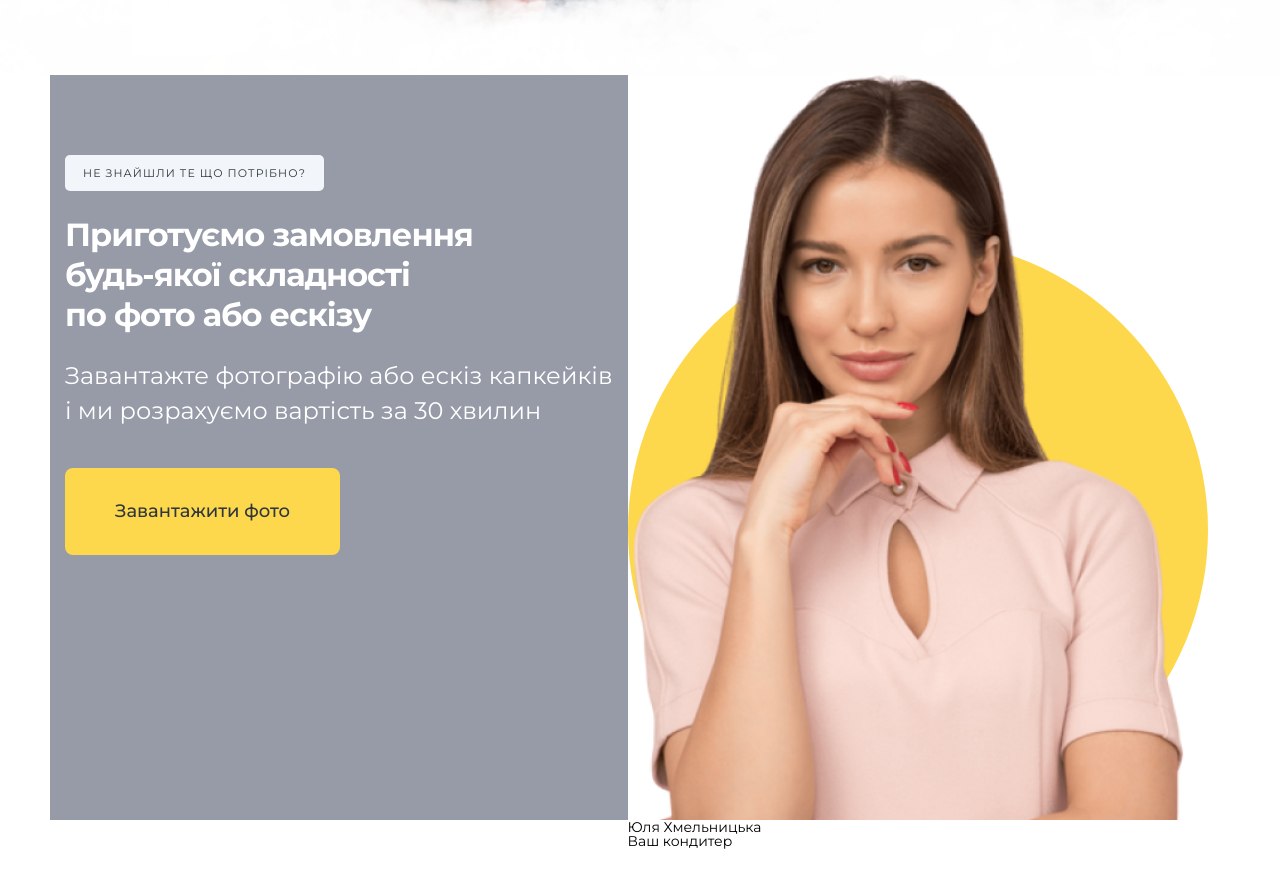
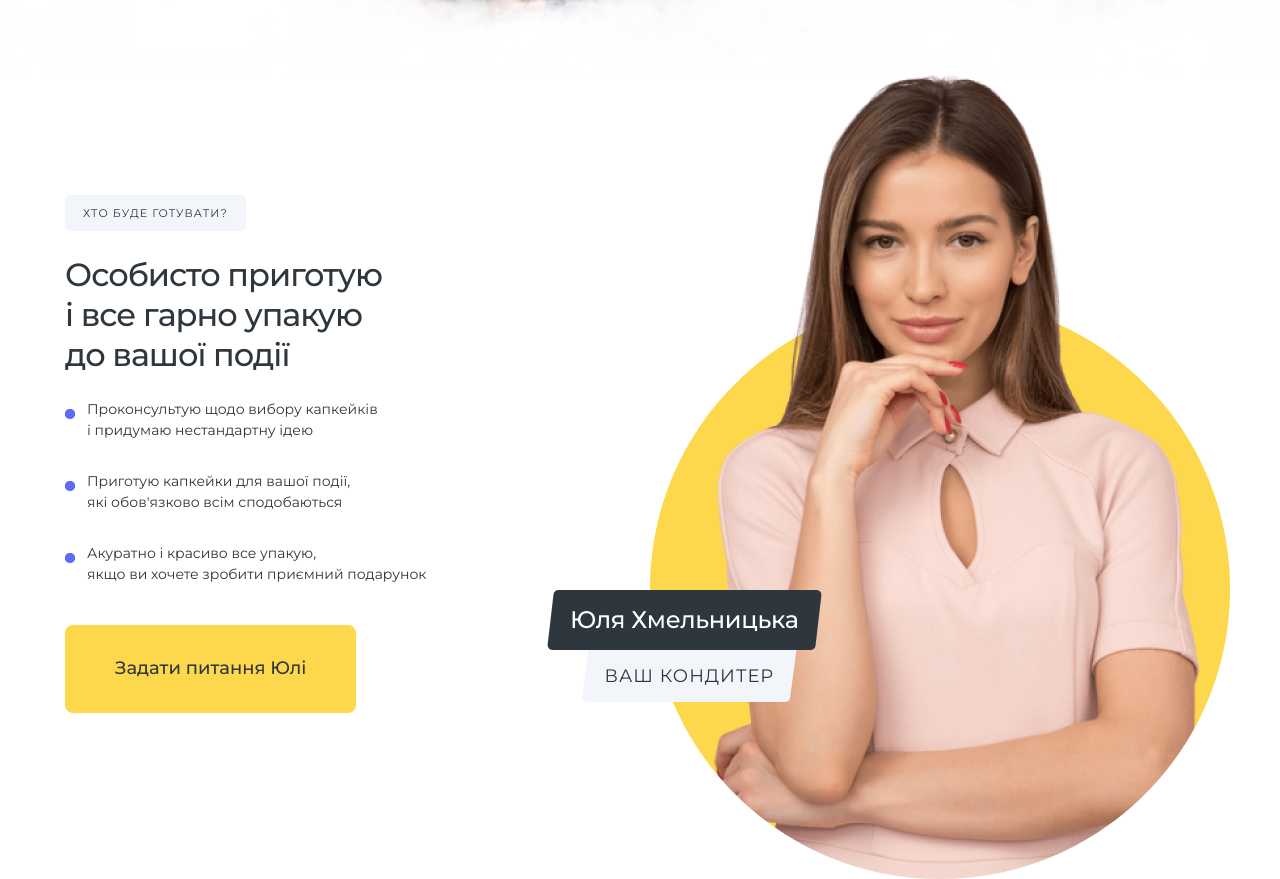
Before and after one commit to Nazunak/_001, a website built with webpack: page src/index.html in a window 1280 px wide. Shown: the part 3899-4778 px from the top of the page. Before the commit the page ends 4749 px from the top, so only its background shows below. Built offline with nearby package versions, Linux system fonts and the light colour scheme.

Commit message:
work tuersday cowo

```diff
--- a/src/index.html
+++ b/src/index.html
@@ -248,21 +248,35 @@
       <section class="cook">
         <div class="container">
           <div class="cook__block">
-            <div class="banner__form form-banner order-form">
+            <div class="banner__form form-banner cook-form">
               <div class="form-banner__button form-banner__button_none">
-                <button class="form-banner__but">Не знайшли те що потрібно?</button>
+                <button class="form-banner__but">Хто буде готувати?</button>
               </div>
               <div class="form-banner__text">
-                <h2 class="form-banner__p">Приготуємо замовлення</h2>
-                <h2 class="form-banner__p">будь-якої складності</h2>
-                <h2 class="form-banner__p">по фото або ескізу</h2>
+                <h2 class="form-banner__p cook__p">Особисто приготую</h2>
+                <h2 class="form-banner__p cook__p">і все гарно упакую</h2>
+                <h2 class="form-banner__p cook__p">до вашої події</h2>
               </div>
-              <div class="form-banner__subtext">
-                <p class="form-banner__span">Завантажте фотографію або ескіз капкейків</p>
-                <p class="form-banner__span">і ми розрахуємо вартість за 30 хвилин</p>
+              <div class="form-banner__subtext cook__list">
+                <ul>
+                  <li>
+                    <p>Проконсультую щодо вибору капкейків</p>
+                    <p>і придумаю нестандартну ідею</p>
+                  </li>
+                  <li>
+                    <p>Приготую капкейки для вашої події,</p>
+                    <p>які обов'язково всім сподобаються </p>
+                  </li>
+                  <li>
+                    <p>Акуратно і красиво все упакую,</p>
+                    <p>якщо ви хочете зробити приємний подарунок</p>
+                  </li>
+                </ul>
+                <!-- <p class="form-banner__span">Завантажте фотографію або ескіз капкейків</p>
+                <p class="form-banner__span">і ми розрахуємо вартість за 30 хвилин</p> -->
               </div>
               <div class="form-banner__catalog">
-                <button class="form-banner__catalog-but button">Завантажити фото</button>
+                <button class="form-banner__catalog-but button">Задати питання Юлі</button>
                 <div class="form-banner__catalog-info banner-info banner-info_none">
                   <p class="banner-info__p">9 різних видів</p>
                   <p class="banner-info__p">на вибір</p>
@@ -270,10 +284,13 @@
               </div>
             </div>
             <div class="cook__photo">
+              <div class="cook__photo-element">
                 <div class="cook__photo-img">
-                <img src="./img/cook/woman 2.png" alt="#">
+                  <img src="./img/cook/woman.png" alt="#">
                 </div>
-              <div class="cook__circle"></div>
+              </div>
+              <!-- <div class="cook__circle"></div> -->
+              <div class="cook__photo-elements">
                 <div class="cook__info">
                   <div class="cook__name">
                     <p class="cook__name-p">Юля Хмельницька</p>
@@ -285,6 +302,7 @@
               </div>
             </div>
           </div>
+        </div>
       </section>
     </main>
   </div>
--- a/src/style/main-style/cook.scss
+++ b/src/style/main-style/cook.scss
@@ -4,6 +4,7 @@
 }
 .cook__block {
     display: flex;
+    justify-content: space-between;
 }
 .banner__form {
 }
@@ -44,30 +45,166 @@
 }
 .cook__photo-img {
     height: 100%;
-    width: 100%;
 }
 .cook__photo-img img {
     height: 100%;
     object-fit: cover;
-    position: relative;
-    z-index: 1;
 }
 .cook__circle {
-    background: #FED84C;
-    width: 580px;
-    height: 580px;
-    border-radius: 50%;
-    position: absolute;
-    left: 0;
-    bottom: 0;
 }
 .cook__info {
+    display: flex;
+    flex-direction: column;
+    align-items: center;
+}
+.cook__photo-elements {
+    position: absolute;
+    left: -80px;
+    top: 64%;
 }
 .cook__name {
+    width: max-content;
+    position: relative;
 }
 .cook__name-p {
+    padding: 15px 0 16px 0;
+    background: #2E363E;
+    color: #FFF;
+    text-align: center;
+    font-family: 'Montserrat';
+    font-size: 24px;
+    font-style: normal;
+    font-weight: 500;
+    line-height: normal;
+    letter-spacing: -0.3px;
+    &::before {
+        content: url('/src/img/cook/Rectangle.png');
+        position: absolute;
+        left: -23px;
+        top: 0;
+    }
+    &::after {
+        content: url('/src/img/cook/Rectangle\ \(1\).png');
+        position: absolute;
+        right: -23px;
+        top: 0;
+    }
 }
 .cook__job {
+    width: max-content;
+    position: relative;
+    padding-left: 10px;
 }
 .cook__job-p {
+    padding: 15px 0 15px 0;
+    background: #F2F6FA;
+    color: var(--1, #2E363E);
+    text-align: center;
+    font-family: 'Montserrat';
+    font-size: 18px;
+    font-style: normal;
+    font-weight: 400;
+    line-height: normal;
+    letter-spacing: 1px;
+    text-transform: uppercase;
+    &::before {
+        content: url('/src/img/cook/Rectangle\ \(2\).png');
+        position: absolute;
+        left: -12px;
+        bottom: -5px;
+    }
+    &::after {
+        content: url('/src/img/cook/Rectangle\ \(3\).png');
+        position: absolute;
+        right: -23px;
+        bottom: -5px;
+    }
 }
+.cook__p {
+    color: #2E363E;
+    /* Заголовки / 48 px, Medium */
+    font-family: 'Montserrat';
+    font-size: clamp(rem(32), vw(48), rem(48));
+    font-style: normal;
+    font-weight: 500;
+    line-height: 1.25; /* 125% */
+    letter-spacing: -1px;
+}
+.cook__list li {
+    margin-bottom: 30px;
+    position: relative;
+    &:last-child {
+        margin-bottom: 0;
+    }
+}
+.cook__list p {
+    color: #2E363E;
+    /* Текст / 18px, Regular */
+    font-family: 'Montserrat';
+    font-size: 18px;
+    font-style: normal;
+    font-weight: 400;
+    line-height: 1.5; /* 27px */
+    padding-left: 22px;
+    &::before {
+        content: "";
+        width: 10px;
+        height: 10px;
+        background-color: #5D6AFB;
+        border-radius: 50%;
+        position: absolute;
+        top: 10px;
+        left: 0;
+    }
+}
+.cook-form {
+    padding: 97px 15px 15px 15px;
+}
+@media (max-width: 1441px) {
+    .cook-form {
+        padding-top: 120px;
+        padding-bottom: 0;
+    }
+    .cook__list p {
+        font-size: 14px;
+    }
+}
+@media (max-width: 1025px) {
+    .cook__photo-element {
+        display: flex;
+        justify-content: center;
+        height: 85%;
+    }
+    .cook__photo-elements {
+        position: absolute;
+        left: 30%;
+        top: 75%;
+    }
+}
+@media (max-width: 769px) {
+    .cook__photo-element {
+        display: flex;
+        justify-content: center;
+        height: 65%;
+    }
+    .cook__photo-elements {
+        position: absolute;
+        left: 30%;
+        top: 75%;
+    }
+    .cook__photo img {
+        width: 100%;
+        height: 100%;
+        overflow-x: hidden;
+    }
+    .cook__photo-img {
+        width: 87%;
+        height: 100%;
+    }
+    .cook-form {
+        padding-top: 97px;
+    }
+    .cook__photo {
+        width: 46%;
+    }
+}
```
Also changed, not shown: src/img/cook/woman 2.png (deleted), src/img/cook/woman.png (added). Lines whose indentation alone changed are shown as unchanged.
